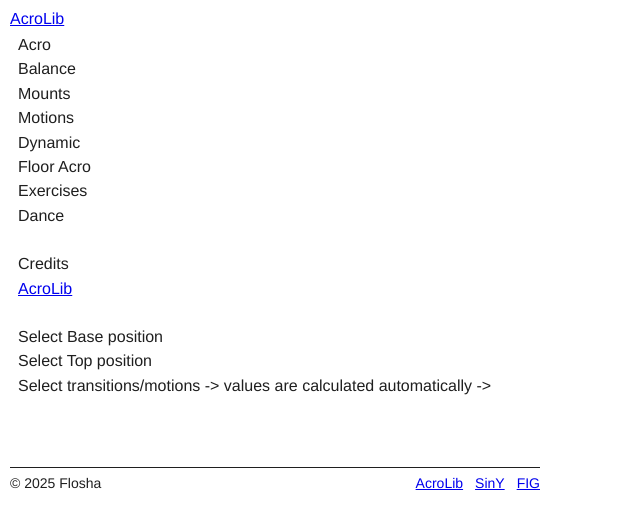
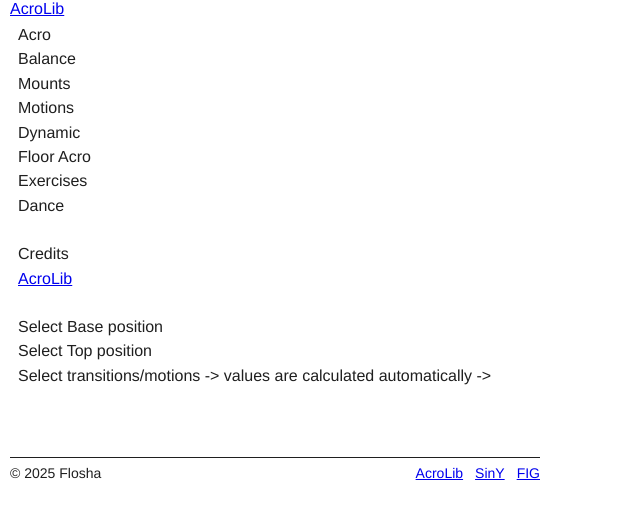
Before and after one commit to floshin/acrolib, a Jekyll site: the page built from interactive-tarrifsheet-element-difficulty-calculation.md, in a window 1280 px wide. Shown: the top 529 px of the page, without its empty margins (0-640 px from the left). Built offline with Jekyll 4.4.1, drawn with Linux system fonts in a browser that asks for light colours; our own code applies the rules of GitHub Pages for plain Markdown files.

Commit message:
Update default.html

```diff
--- a/_layouts/default.html
+++ b/_layouts/default.html
@@ -92,7 +92,7 @@
   background-color: light-dark(white, var(--darker));
 
   font-family: Helvetica, arial, sans-serif;
-  padding: 10px;
+  padding: 0 10px;
   max-width: 550px;
 }
 
@@ -209,6 +209,7 @@
     font-size: 25px;
     position: fixed;
     background-color: rgba(18 18 18 / 95%)
+    overflow: hidden;
   }
 
   nav ul {
```
